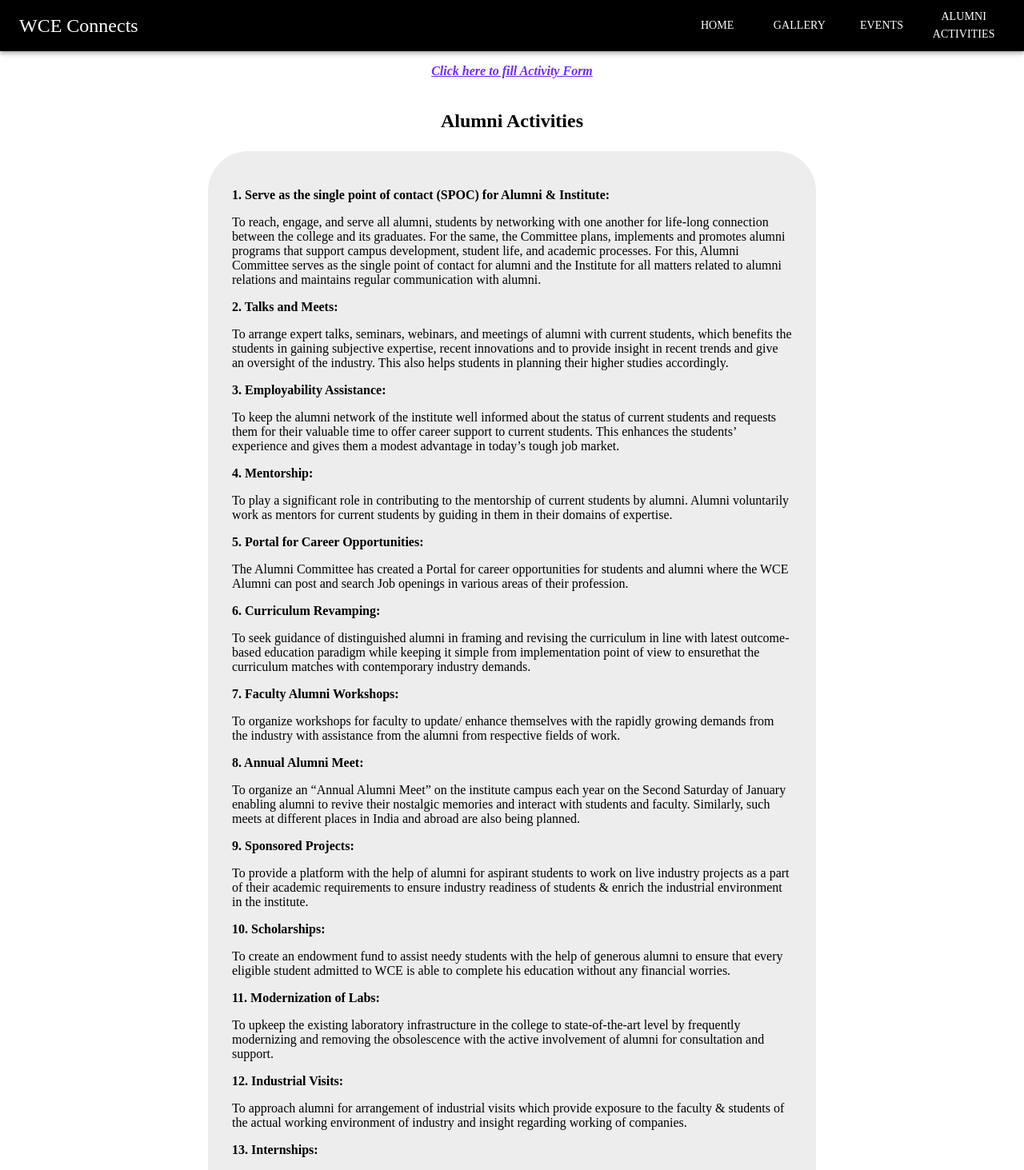
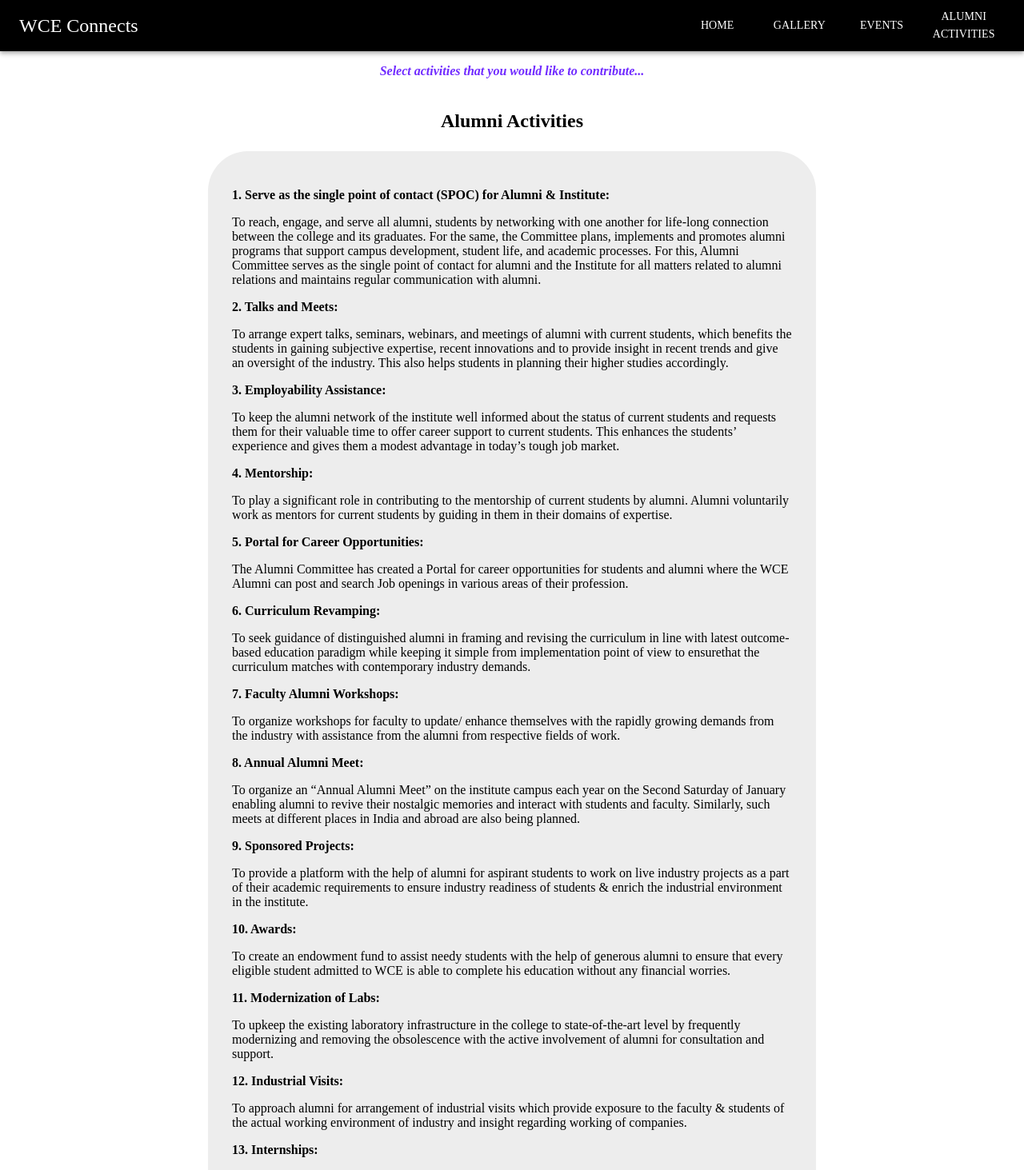
Before and after one commit to Webmaster-WCE/WCE-Connects, a React (Create React App) app: page /#/activities in a window 1280 px wide. Shown: the top 1463 px of the page at 80% size. Built offline with nearby package versions, Linux system fonts and the light colour scheme; a web font is replaced by a local one.

Commit message:
Added Link to Activity Form

```diff
--- a/src/components/LoggedOut/Activities/Activities.js
+++ b/src/components/LoggedOut/Activities/Activities.js
@@ -1,10 +1,27 @@
-import React from 'react'
+import React, {useEffect} from 'react'
+import {Link} from 'react-router-dom'
+// import Button from '@material-ui/core/Button';
+// import { useHistory } from 'react-router-dom';
+
 
 function Activities() {
+    // const history= useHistory();
+
+    useEffect(() => {
+        window.scrollTo(0, 0)
+    },[])
+
     return (
+        <>
         <div style={{ display: 'flex', justifyContent: 'center', flexDirection: 'column', alignItems: 'center' }}>
             <div>
-                <p style={{ fontWeight: "bold", fontFamily: "Montserrat", fontStyle: "italic" }}><a href='/activities/form' style={{ color: "#702aff" }}>Click here to fill Activity Form</a></p>
+                <p style={{ fontWeight: "bold", fontFamily: "Montserrat", fontStyle: "italic" }}>
+                    <Link to='/activities/form' style={{ color: "#702aff", textDecoration:"none" }}>
+                        Select activities that you would like to contribute...
+                    </Link>
+                </p>
+                {/* <Button variant="outlined" color="primary" onClick={()=>{history.push("/activities/form")}}>
+                </Button> */}
             </div>
             <div>
                 <p style={{ fontSize: "x-large", fontWeight: "bold", fontFamily: "Montserrat" }}>Alumni Activities</p>
@@ -48,7 +65,7 @@ function Activities() {
                 <p style={{ textAlign: "left" }}>To provide a platform with the help of alumni for aspirant students to work on live industry projects as
                     a part of their academic requirements to ensure industry readiness of students &amp; enrich the
                     industrial environment in the institute.</p>
-                <p style={{ textAlign: "left" }}><strong>10. Scholarships:</strong></p>
+                <p style={{ textAlign: "left" }}><strong>10. Awards:</strong></p>
                 <p style={{ textAlign: "left" }}>To create an endowment fund to assist needy students with the help of generous alumni to ensure that
                     every eligible student admitted to WCE is able to complete his education without any financial worries.
                 </p>
@@ -113,6 +130,7 @@ function Activities() {
                     every year in the Annual Alumni meet.</p>
             </div>
         </div>
+        </>
     )
 }
 
```
